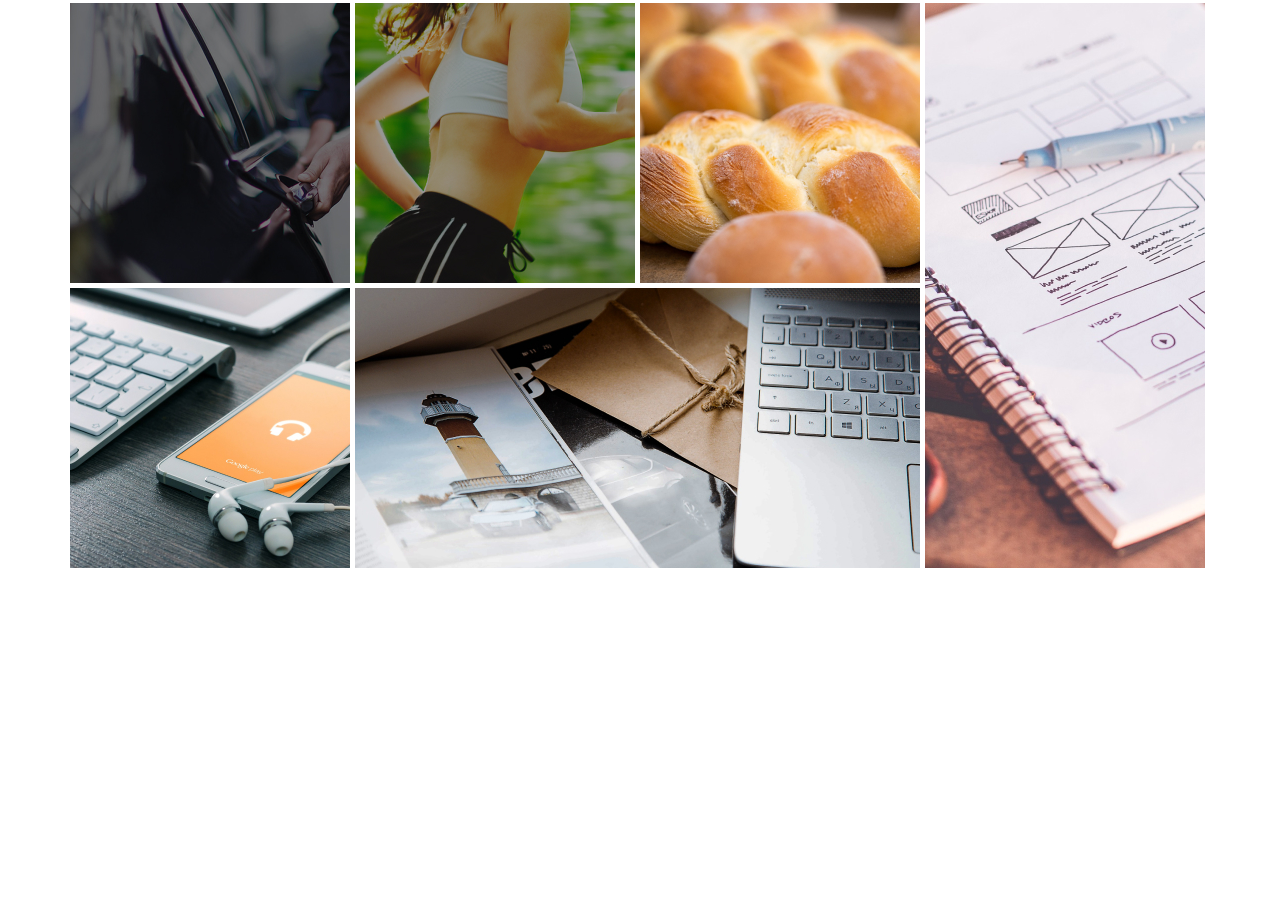
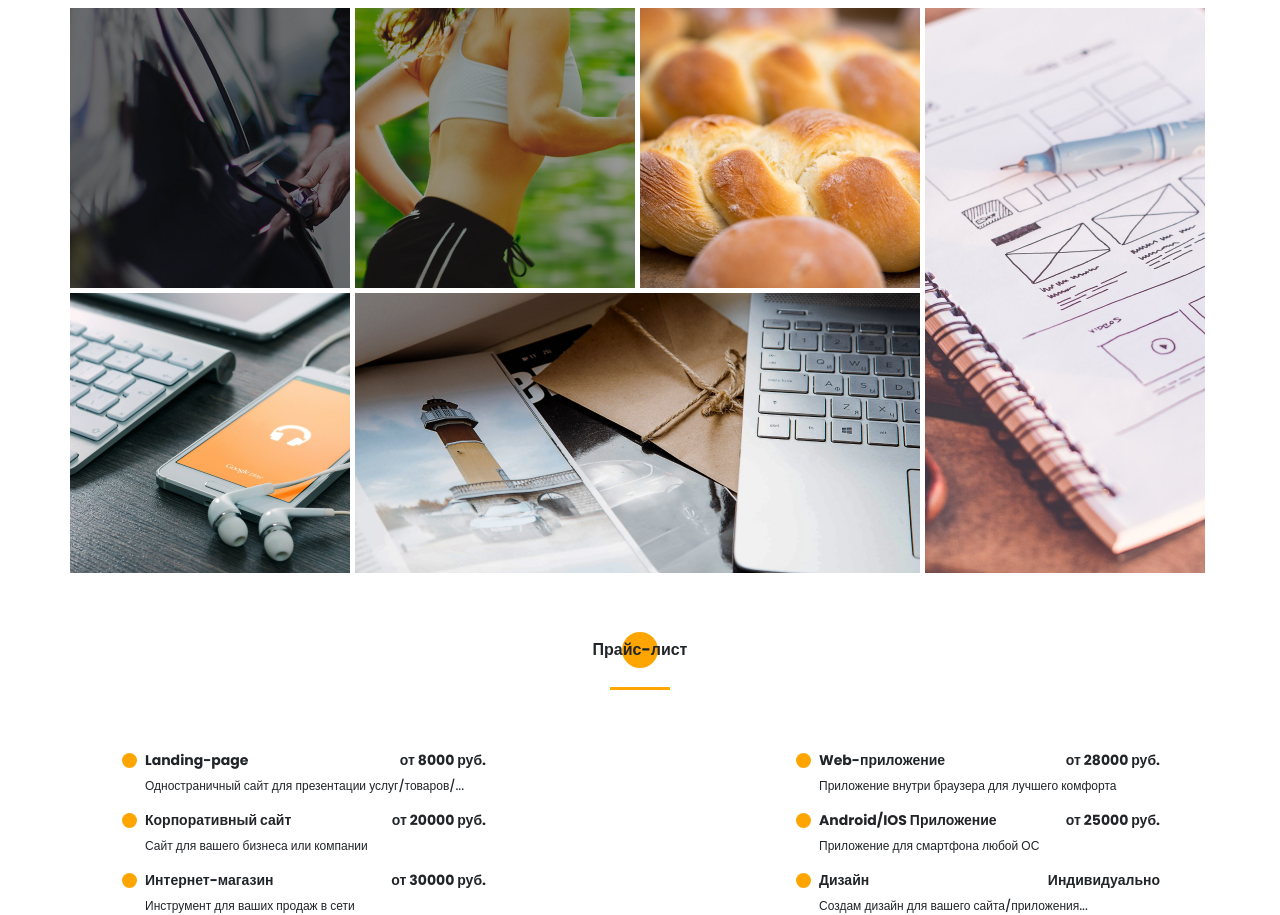
Before and after one commit to nishoa/Portfolio, a website: page src/index.html in a window 1280 px wide. Shown: the part 3678-4593 px from the top of the page. Before the commit the page ends 4246 px from the top, so only its background shows below. Drawn offline with nearby package versions, Linux system fonts and the light colour scheme; files that its build step writes are made by us from their sources; files whose address does not match are found by name.

Commit message:
Prices section

```diff
--- a/src/index.html
+++ b/src/index.html
@@ -412,6 +412,45 @@
             </div>
         </div>
     </section>
+    <section class="prices">
+        <div class="container">
+            <h2 class="title title_fz16 title__section-title">Прайс-лист</h2>
+            <div class="devider"></div>
+
+            <div class="prices__wrapper">
+                <div class="prices__item">
+                    <div class="title title_fz14 prices__title">Landing-page</div>
+                    <div class="prices__price">от 8000 руб.</div>
+                    <div class="prices__descr">Одностраничный сайт для презентации услуг/товаров/...</div>
+                </div>
+                <div class="prices__item">
+                    <div class="title title_fz14 prices__title">Web-приложение</div>
+                    <div class="prices__price">от 28000 руб.</div>
+                    <div class="prices__descr">Приложение внутри браузера для лучшего комфорта</div>
+                </div>
+                <div class="prices__item">
+                    <div class="title title_fz14 prices__title">Корпоративный сайт</div>
+                    <div class="prices__price">от 20000 руб.</div>
+                    <div class="prices__descr">Сайт для вашего бизнеса или компании</div>
+                </div>
+                <div class="prices__item">
+                    <div class="title title_fz14 prices__title">Android/IOS Приложение</div>
+                    <div class="prices__price">от 25000 руб.</div>
+                    <div class="prices__descr">Приложение для смартфона любой ОС</div>
+                </div>
+                <div class="prices__item">
+                    <div class="title title_fz14 prices__title">Интернет-магазин</div>
+                    <div class="prices__price">от 30000 руб.</div>
+                    <div class="prices__descr">Инструмент для ваших продаж в сети</div>
+                </div>
+                <div class="prices__item">
+                    <div class="title title_fz14 prices__title">Дизайн</div>
+                    <div class="prices__price">Индивидуально</div>
+                    <div class="prices__descr">Создам дизайн для вашего сайта/приложения...</div>
+                </div>
+            </div>
+        </div>
+    </section>
     <script src="js/script.js"></script>
 </body>
 </html>
--- a/src/sass/blocks/_portfolio.scss
+++ b/src/sass/blocks/_portfolio.scss
@@ -1,5 +1,5 @@
 .portfolio {
-    padding-top: 120px;
+    padding-top: 125px;
 
     &__wrapper {
         margin-top: 60px;
--- /dev/null
+++ b/src/sass/blocks/_prices.scss
@@ -0,0 +1,42 @@
+.prices {
+    margin-top: 65px;
+    &__wrapper {
+        padding: 0 50px;
+        margin-top: 60px;
+        display: grid;
+        grid-template: repeat(3, minmax(45px, auto)) / repeat(2, 366px);
+        grid-auto-rows: 45px;
+        grid-auto-columns: 366px;
+        justify-content: space-between;
+        row-gap: 15px;
+    }
+    &__item {
+        padding-left: 25px;
+        display: grid;
+        grid-template: minmax(21px, auto) 18px / repeat(2, auto);
+    }
+    &__title {
+        position: relative;
+        &:before {
+            left: -23px;
+            top: 3px;
+            content: '';
+            position: absolute;
+            width: 15px;
+            height: 15px;
+            border-radius: 100%;
+            background-color: $main-color;
+        }
+    }
+    &__price {
+        justify-self: end;
+        font-weight: bold;
+        font-size: 14px;
+        line-height: 21px;
+    }
+    &__descr {
+        grid-column: 1/3;
+        font-size: 12px;
+        line-height: 18px;
+    }
+}
--- a/src/sass/style.scss
+++ b/src/sass/style.scss
@@ -35,3 +35,4 @@ h1, h2, h3, h4, h5, h6, p {
 @import 'blocks/resume';
 @import 'blocks/skills';
 @import 'blocks/portfolio';
+@import 'blocks/prices'
```
Also changed, not shown: dist/css/style.min.css, dist/index.html.
